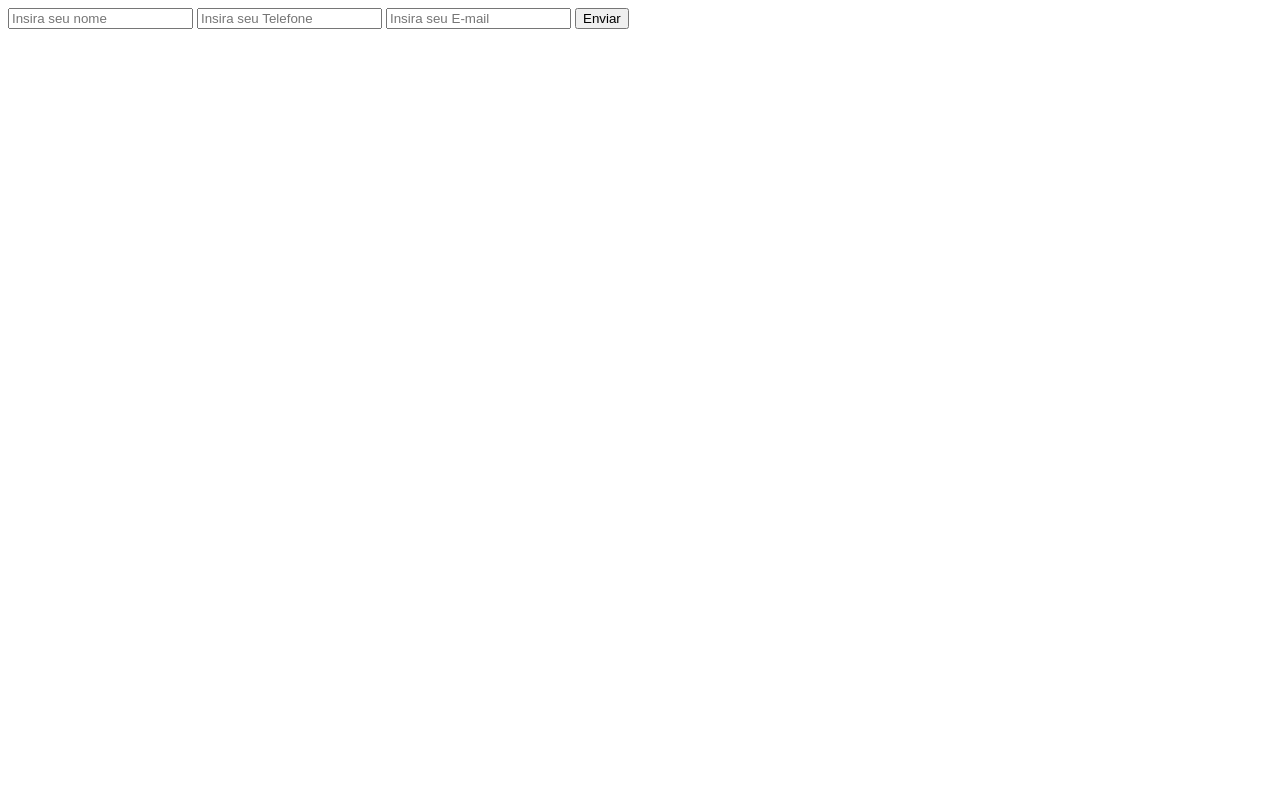
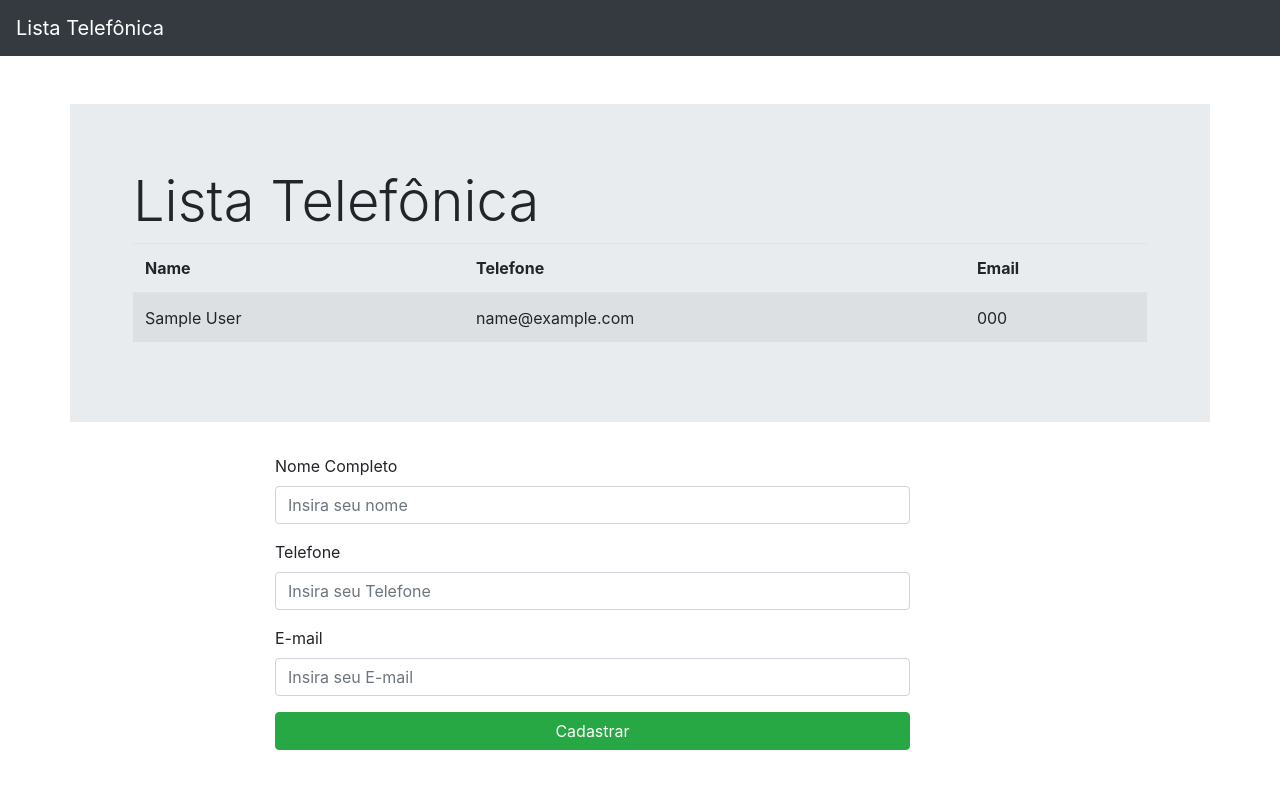
Before and after one commit to hewersonfreitas/contact-list-flask, a Flask app: page / in a window 1280 px wide. Run offline with Flask 2, Linux system fonts and the light colour scheme; tables that the repository leaves empty hold one stand-in row (values such as "Sample post"); some libraries are stand-ins or nearby versions.

Commit message:
finalizado

```diff
--- a/app/routes.py
+++ b/app/routes.py
@@ -1,16 +1,27 @@
-from app import app
+from app import app, db
+from app.models import User
 from flask import render_template, request
 
 
-
 @app.route('/')
-@app.route('/index',methods = ['POST','GET'])
+@app.route('/index', methods=['POST', 'GET'])
 def index():
-    return render_template("form.html")
+    list_rows = User.query.all()
+    return render_template("form_list.html", list_rows=list_rows)
 
 
-@app.route('/register',methods = ['POST','GET'])
+@app.route('/register', methods=['POST', 'GET'])
 def register():
     if request.method == 'POST':
-      result = request.form
-      return render_template("result.html",result = result)
+        result = request.form
+        if result:
+            user = User(
+                name=result['name'],
+                telephone=result['telephone'],
+                email=result['email']
+            )
+            db.session.add(user)
+            db.session.commit()
+
+    list_rows = User.query.all()
+    return render_template("form_list.html", list_rows=list_rows)
--- a/app/templates/form.html
+++ /dev/null
@@ -1,10 +0,0 @@
-{% extends 'index.html' %}
-{% block title %} Formulário {% endblock %}
-{% block form %}
-<form id="form-register" name="form-register" method="POST" action="/register" >
-    <input name="name" type="text" placeholder="Insira seu nome">
-    <input name="telephone" type="text" placeholder="Insira seu Telefone">
-    <input name="email" type="email" placeholder="Insira seu E-mail" required>
-    <button type="submit">Enviar</button>
-</form>
-{% endblock %}
--- /dev/null
+++ b/app/templates/form_list.html
@@ -0,0 +1,53 @@
+{% extends 'index.html' %}
+
+{% block title %} Formulário {% endblock %}
+
+
+{% block table_result %}
+<div class="row jumbotron jumbotron-fluid mt-5 px-5">
+    <div class="container">
+      <h1 class="display-4">Lista Telefônica</h1>
+        <table class="table table-striped">
+            <thead>
+                <tr>
+                    <th>Name</th>
+                    <th>Telefone</th>
+                    <th>Email</th>
+                </tr>
+            </thead>
+            <tbody>
+                {% for row in list_rows %}
+                <tr>
+                    <td>{{ row.name }}</td>
+                    <td>{{ row.email }}</td>
+                    <td>{{ row.telephone }}</td>
+                </tr>
+                {% endfor %}
+            </tbody>
+        </table>
+    </div>
+</div>
+{% endblock %}
+
+{% block form_list %}
+<div class="row">
+	<div class="col-md-7 offset-md-2">
+        <form method="POST" action="/register">
+            <div class="form-group">
+                <label for="name">Nome Completo</label>
+                <input name="name" type="text" placeholder="Insira seu nome" class="form-control">
+            </div>
+            <div class="form-group">
+                <label for="telephone">Telefone</label>
+                <input name="telephone" type="tel" id="phone-number" placeholder="Insira seu Telefone" class="form-control">
+            </div>
+            <div class="form-group">
+                <label for="email">E-mail</label>
+                <input name="email" type="email" placeholder="Insira seu E-mail" class="form-control" required>
+            </div>
+            <button class="btn btn-block btn-success" type="submit">Cadastrar</button>
+        </form>
+    </div>
+</div>
+
+{% endblock %}
--- a/app/templates/index.html
+++ b/app/templates/index.html
@@ -1,15 +1,33 @@
 <!DOCTYPE html>
-<html lang="en">
+<html lang="pt-br">
 
 <head>
   <meta charset="UTF-8">
   <meta name="viewport" content="width=device-width, initial-scale=1.0">
   <meta http-equiv="X-UA-Compatible" content="ie=edge">
+  <link rel="stylesheet" href="https://stackpath.bootstrapcdn.com/bootstrap/4.3.1/css/bootstrap.min.css" integrity="sha384-ggOyR0iXCbMQv3Xipma34MD+dH/1fQ784/j6cY/iJTQUOhcWr7x9JvoRxT2MZw1T" crossorigin="anonymous">
+
   <title>Flask Intro - {% block title %} {% endblock %} </title>
 </head>
 
-<body>
-    {% block form %} {% endblock %}
+<body >
+
+  <nav class="navbar navbar-expand-lg navbar-dark bg-dark">
+    <a class="navbar-brand" href="#">Lista Telefônica</a>
+  </nav>
+  <div class="container">
+    {% block table_result %} {% endblock %}
+    {% block form_list %} {% endblock %}
+  </div>
+  <script src="https://code.jquery.com/jquery-3.3.1.slim.min.js" integrity="sha384-q8i/X+965DzO0rT7abK41JStQIAqVgRVzpbzo5smXKp4YfRvH+8abtTE1Pi6jizo" crossorigin="anonymous"></script>
+  <script src="https://cdnjs.cloudflare.com/ajax/libs/popper.js/1.14.7/umd/popper.min.js" integrity="sha384-UO2eT0CpHqdSJQ6hJty5KVphtPhzWj9WO1clHTMGa3JDZwrnQq4sF86dIHNDz0W1" crossorigin="anonymous"></script>
+  <script src="https://stackpath.bootstrapcdn.com/bootstrap/4.3.1/js/bootstrap.min.js" integrity="sha384-JjSmVgyd0p3pXB1rRibZUAYoIIy6OrQ6VrjIEaFf/nJGzIxFDsf4x0xIM+B07jRM" crossorigin="anonymous"></script>
+  <script src="https://cdnjs.cloudflare.com/ajax/libs/jquery.mask/1.14.15/jquery.mask.min.js"></script>
+  <script>
+    $(document).ready(function(){
+      $('#phone-number').mask('(00) 90000-0000');
+    });
+  </script>
 </body>
 
 </html>
--- a/app/templates/result.html
+++ /dev/null
@@ -1 +0,0 @@
-{% block result %} {% endblock %}
```
